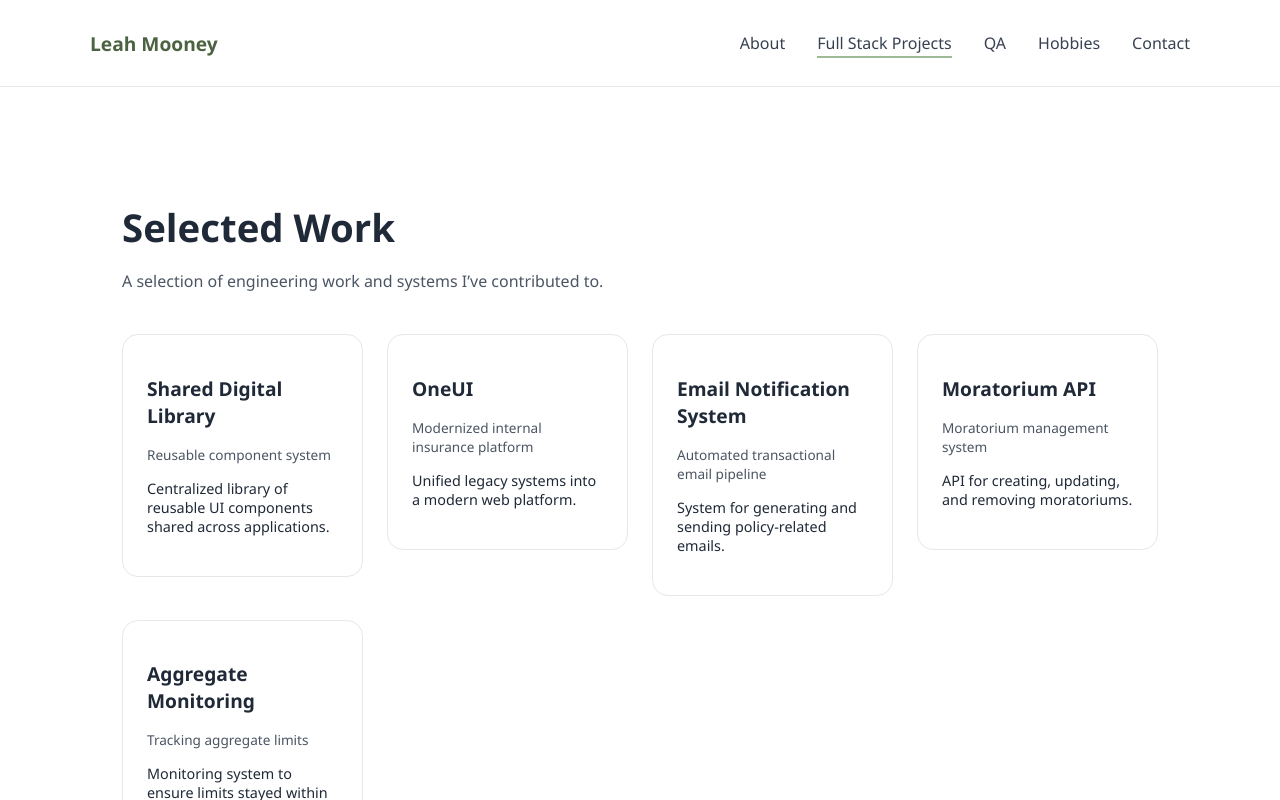
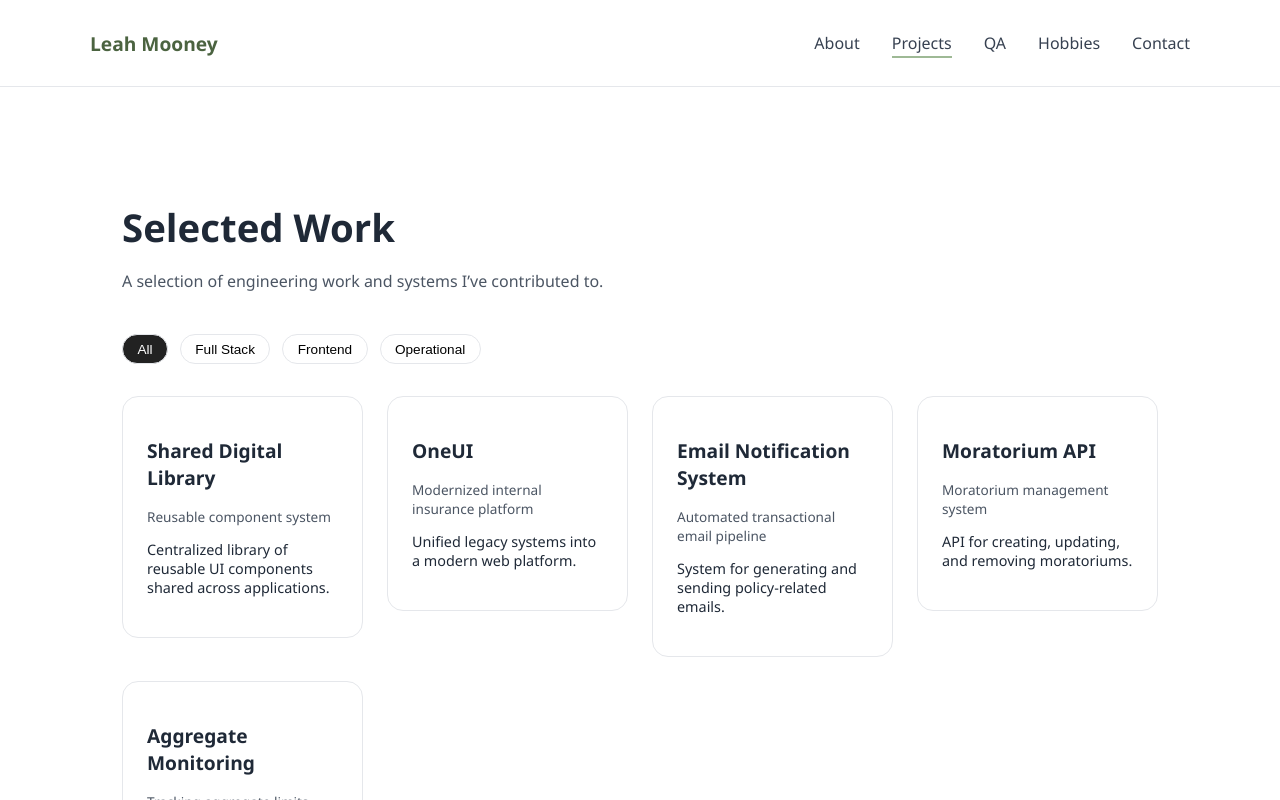
Before and after one commit to lnm00n/my-projects, a Vue app: page /projects in a window 1280 px wide. Shown: the top 800 px of the page. Built offline with nearby package versions, Linux system fonts and the light colour scheme.

Commit message:
organizing projects

```diff
--- a/src/components/NavBar.vue
+++ b/src/components/NavBar.vue
@@ -7,7 +7,7 @@
 
         <ul class="nav-links">
           <router-link to="/" data-testid="nav-about">About</router-link>
-          <li><router-link to="/projects">Full Stack Projects</router-link></li>
+          <li><router-link to="/projects">Projects</router-link></li>
           <li><router-link to="/qa">QA</router-link></li>
           <li><router-link to="/latestHobbies" data-testid="nav-hobbies">Hobbies</router-link></li>
           <li><router-link to="/contact" data-testid="nav-contact">Contact</router-link></li>
@@ -27,8 +27,8 @@ export default {
 
 .top-nav {
   width: 100%;
-  background: white;
-  border-bottom: 1px solid #e5e7eb;
+  background: $color-white;
+  border-bottom: 1px solid $color-off-white;
   position: sticky;
   top: 0;
   z-index: 10;
--- a/src/components/Projects.vue
+++ b/src/components/Projects.vue
@@ -5,10 +5,40 @@
       A selection of engineering work and systems I’ve contributed to.
     </p>
 
+    <div class="tabs">
+      <button
+        :class="{ active: selectedCategory === 'all' }"
+        @click="selectedCategory = 'all'"
+      >
+        All
+      </button>
+
+      <button
+        :class="{ active: selectedCategory === 'fullstack' }"
+        @click="selectedCategory = 'fullstack'"
+      >
+        Full Stack
+      </button>
+
+      <button
+        :class="{ active: selectedCategory === 'frontend' }"
+        @click="selectedCategory = 'frontend'"
+      >
+        Frontend
+      </button>
+
+      <button
+        :class="{ active: selectedCategory === 'operational' }"
+        @click="selectedCategory = 'operational'"
+      >
+        Operational
+      </button>
+    </div>
+
     <div class="card-grid">
       <div
         class="card"
-        v-for="(project, index) in projects"
+        v-for="(project, index) in filteredProjects"
         :key="project.title"
         :class="{ active: activeIndex === index }"
         @click="toggleCard(index)"
@@ -46,10 +76,12 @@ export default {
   data() {
     return {
       activeIndex: null,
+      selectedCategory: "all",
       projects:
       [
         {
           title: "Shared Digital Library",
+          category: "frontend",
           subtitle: "Reusable component system",
           overview: "Centralized library of reusable UI components shared across applications.",
           work: [
@@ -63,6 +95,7 @@ export default {
         },
         {
           title: "OneUI",
+          category: "fullstack",
           subtitle: "Modernized internal insurance platform",
           overview: "Unified legacy systems into a modern web platform.",
           work: [
@@ -76,6 +109,7 @@ export default {
         },
         {
           title: "Email Notification System",
+          category: "fullstack",
           subtitle: "Automated transactional email pipeline",
           overview: "System for generating and sending policy-related emails.",
           work: [
@@ -89,6 +123,7 @@ export default {
         },
         {
           title: "Moratorium API",
+          category: "fullstack",
           subtitle: "Moratorium management system",
           overview: "API for creating, updating, and removing moratoriums.",
           work: [
@@ -102,6 +137,7 @@ export default {
         },
         {
           title: "Aggregate Monitoring",
+          category: "operational",
           subtitle: "Tracking aggregate limits",
           overview: "Monitoring system to ensure limits stayed within thresholds.",
           work: [
@@ -116,9 +152,27 @@ export default {
       ]
     };
   },
+
+  computed: {
+    filteredProjects() {
+      if (this.selectedCategory === "all") {
+        return this.projects;
+      }
+      return this.projects.filter(
+        project => project.category === this.selectedCategory
+      );
+    }
+  },
+
   methods: {
     toggleCard(index) {
       this.activeIndex = this.activeIndex === index ? null : index;
+    }
+  },
+
+  watch: {
+    selectedCategory() {
+      this.activeIndex = null;
     }
   }
 };
@@ -228,6 +282,26 @@ export default {
   color: $color-gray-darkest;
 }
 
+.tabs {
+  display: flex;
+  gap: 0.75rem;
+  margin-bottom: 2rem;
+}
+
+.tabs button {
+  padding: 0.4rem 0.9rem;
+  border-radius: 999px;
+  border: 1px solid $color-off-white;
+  background: transparent;
+  cursor: pointer;
+  font-size: 0.85rem;
+}
+
+.tabs button.active {
+  background: $color-gray-darkest;
+  color: white;
+}
+
 @keyframes fadeIn {
   from {
     opacity: 0;
```
